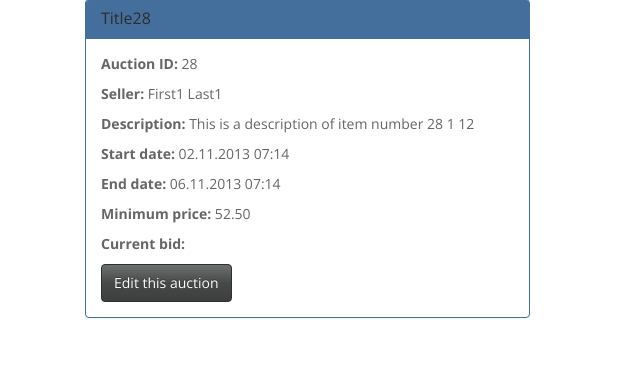
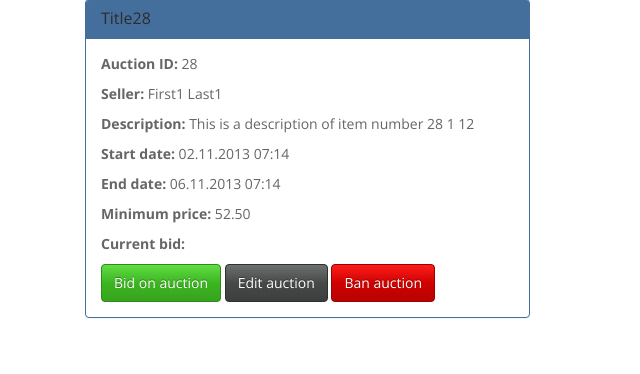
Before and after one commit to vkall/YAAS, a Django app: page /YAAS/view_auction/28/ in a window 1280 px wide. Shown: the part 73-447 px from the top of the page, without its empty margins (0-640 px from the left). Run offline with Django 3.2, Linux system fonts and the light colour scheme; a user stored in the database is signed in; data comes from the database, SQL or seed files in the repository; both versions use the stored data as it was after the commit; parts of the project's set-up code (start-up, migrations or seed data) failed here and were passed over; some libraries are stand-ins or nearby versions.

Commit message:
Ban auction works, also code cleaning

```diff
--- a/YAAS/urls.py
+++ b/YAAS/urls.py
@@ -24,6 +24,7 @@ urlpatterns += patterns('',
     (r'^YAAS/create_auction/$', create_auction),
     (r'^YAAS/view_auction/(?P<id>\d+)/$', view_auction),
     (r'^YAAS/edit_auction/(?P<id>\d+)/$', edit_auction),
+    (r'^YAAS/ban_auction/(?P<id>\d+)/$', ban_auction),
     (r'^YAAS/register/$', register_user),
     (r'^YAAS/edit_user/$', edit_user),
     (r'^YAAS/login/$', login, {'template_name': 'message.html',
--- a/YAAS_app/models.py
+++ b/YAAS_app/models.py
@@ -1,6 +1,7 @@
 from django.db import models
 from django.contrib.auth.models import User
 from django.core.exceptions import ObjectDoesNotExist
+from django.db.models import Q
 
 
 class Auction(models.Model):
@@ -16,12 +17,35 @@ class Auction(models.Model):
     banned = models.BooleanField(default=False)
 
     @classmethod
-    def getById(cls, auction_id):
+    def getActiveById(cls, auction_id):
         try:
             a = cls.objects.get(id=auction_id)
         except ObjectDoesNotExist:
             a = None
-        return a
+        if a and a.active and not a.banned:
+            return a
+        else:
+            return None
+
+    @classmethod
+    def getActive(cls):
+        return cls.objects.filter(Q(active=True) & Q(banned=False))
+
+    @classmethod
+    def findActive(cls, criteria):
+        return cls.objects.filter((Q(title__contains=criteria) | Q(description__contains=criteria))
+                                  & (Q(active=True) & Q(banned=False)))
+
+    def information(self):
+        info = "ID: " + str(self.id) + "\n"
+        info += "Title: " + self.title + "\n"
+        info += "Description: " + self.description + "\n"
+        info += "Started: " + str(self.start_date.date()) + "\n"
+        info += "Updated: " + str(self.updated_date.date()) + "\n"
+        info += "Ends: " + str(self.end_date.date()) + "\n"
+        info += "Minimum price: " + str(self.minimum_price) + "\n"
+
+        return info
 
 
 class Bid(models.Model):
--- a/YAAS_app/views.py
+++ b/YAAS_app/views.py
@@ -12,7 +12,7 @@ from fixtures import *
 
 def home(request):
     template = "home.html"
-    context = {"auctions": Auction.objects.filter(Q(active=True) & Q(banned=False))}
+    context = {"auctions": Auction.getActive()}
 
     return render_to_response(template, context, context_instance=RequestContext(request))
 
@@ -21,7 +21,7 @@ def search(request):
     if request.method == "POST" and "criteria" in request.POST:
         criteria = request.POST["criteria"]
         template = "home.html"
-        context = {"auctions": Auction.objects.filter(Q(title__contains=criteria) | Q(description__contains=criteria))}
+        context = {"auctions": Auction.findActive(criteria)}
 
         return render_to_response(template, context, context_instance=RequestContext(request))
     else:
@@ -57,8 +57,8 @@ def confirmation(request):
             auction.end_date = form.cleaned_data["end_date"]
             auction.minimum_price = form.cleaned_data["minimum_price"]
             auction.save()
-            message = "This is a confirmation message that you just created an auction with the title \""
-            message += auction.title + "\"."
+            message = "This is a confirmation message that the following auction has been created: \n\n"
+            message += auction.information()
             send_mail("Auction created", message, "noreply@YAAS.com", [auction.seller.email], fail_silently=False)
             return HttpResponseRedirect("/YAAS/")
 
@@ -69,7 +69,7 @@ def confirmation(request):
 
 
 def view_auction(request, id):
-    auction = Auction.getById(id)
+    auction = Auction.getActiveById(id)
     if auction:
         template = "view_auction.html"
         context = {"auction": auction}
@@ -82,7 +82,7 @@ def view_auction(request, id):
 
 @login_required
 def edit_auction(request, id):
-    auction = Auction.getById(id)
+    auction = Auction.getActiveById(id)
     if auction:
         if request.user.id != auction.seller.id:
             template = "message.html"
@@ -105,6 +105,30 @@ def edit_auction(request, id):
             return render_to_response(template, context, context_instance=RequestContext(request))
     else:
         template = "message.html"
+        context = {"message": "Auction not found"}
+        # Error: Auction not found!
+        return render_to_response(template, context, context_instance=RequestContext(request))
+
+
+@login_required
+def ban_auction(request, id):
+    auction = Auction.getActiveById(id)
+    template = "message.html"
+    if auction:
+        if request.user.is_superuser:
+            auction.banned = True
+            auction.save()
+            context = {"message": "Auction number " + str(auction.id) + " was banned!"}
+            # Auction banned, send email to seller
+            message = "The following auction has been banned: \n\n"
+            message += auction.information()
+            send_mail("Auction banned", message, "noreply@YAAS.com", [auction.seller.email], fail_silently=False)
+            return render_to_response(template, context, context_instance=RequestContext(request))
+        else:
+            context = {"message": "Must be admin to ban auction!"}
+            # Error: Logged in user is not an admin!
+            return render_to_response(template, context, context_instance=RequestContext(request))
+    else:
         context = {"message": "Auction not found"}
         # Error: Auction not found!
         return render_to_response(template, context, context_instance=RequestContext(request))
--- a/templates/view_auction.html
+++ b/templates/view_auction.html
@@ -16,7 +16,11 @@
                 <p><b>End date:</b> {{ auction.end_date|date:"d.m.Y H:i" }}</p>
                 <p><b>Minimum price:</b> {{ auction.minimum_price|floatformat:2 }}</p>
                 <p><b>Current bid:</b> </p>
-                <a href="/YAAS/edit_auction/{{ auction.id }}/" class="btn btn-default">Edit this auction</a>
+                <a href="/YAAS/ban_auction/{{ auction.id }}/" class="btn btn-success">Bid on auction</a>
+                <a href="/YAAS/edit_auction/{{ auction.id }}/" class="btn btn-default">Edit auction</a>
+                {% if user.is_superuser %}
+                <a href="/YAAS/ban_auction/{{ auction.id }}/" class="btn btn-danger">Ban auction</a>
+                {% endif %}
             </div>
         </div>
     </div>
```
Also changed, not shown: YAAS_app/api_views.py (+8 -4 lines), yaas.db.
